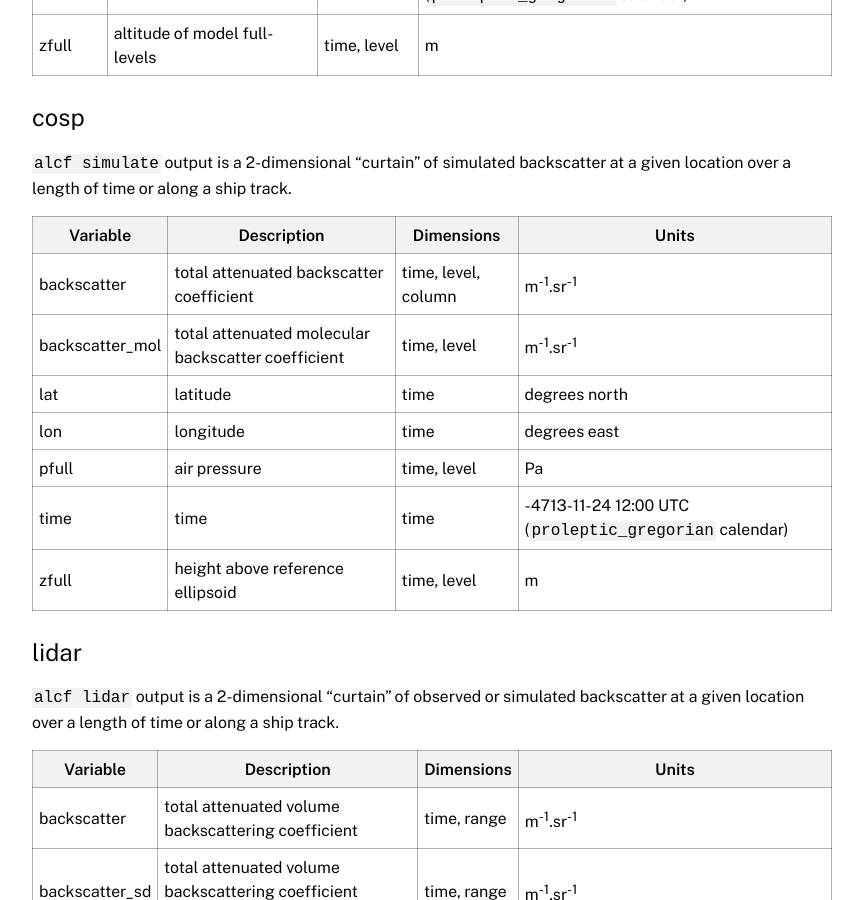
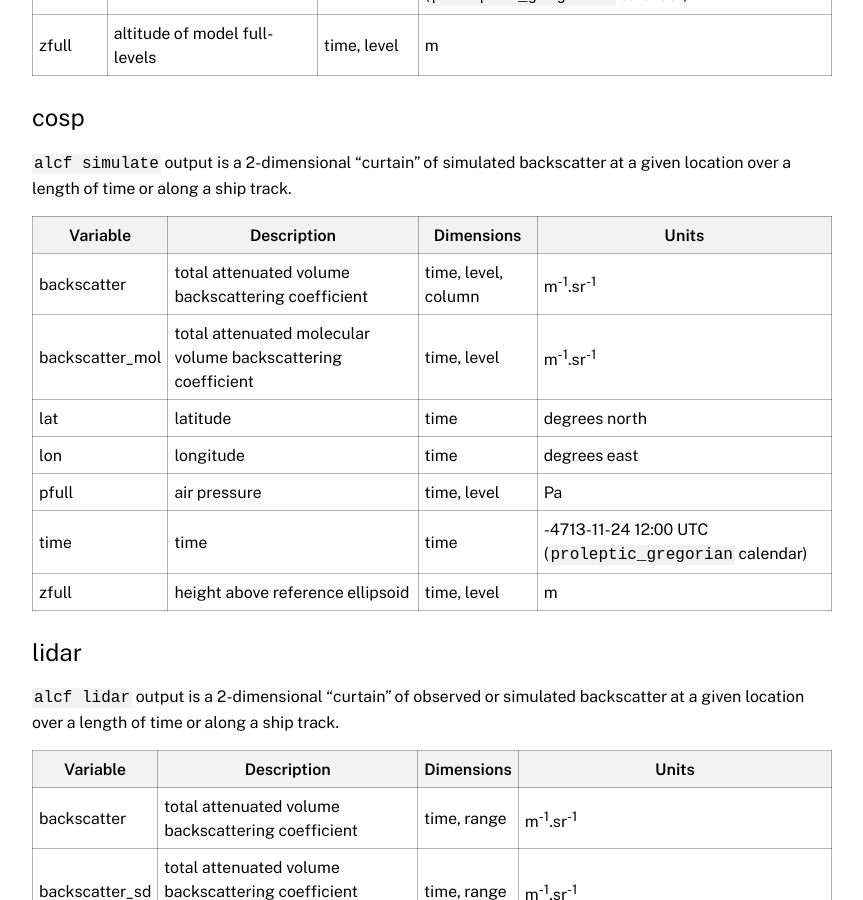
Before and after one commit to alcf-lidar/alcf-lidar.github.io, a Jekyll site: the page built from documentation/alcf_output/index.md, in a window 1280 px wide and 900 px high, scrolled down 1139 px. Shown: the whole window, without its empty margins (208-1071 px from the left). Built offline with Jekyll 4.4.1, drawn with Linux system fonts in a browser that asks for light colours.

```diff
--- a/_includes/alcf_output.md
+++ b/_includes/alcf_output.md
@@ -35,8 +35,8 @@ at a given location over a length of time or along a ship track.
 
 Variable | Description | Dimensions | Units
 --- | --- | --- | ---
-backscatter | total attenuated backscatter coefficient | time, level, column | m<sup>-1</sup>.sr<sup>-1</sup>
-backscatter_mol | total attenuated molecular backscatter coefficient | time, level | m<sup>-1</sup>.sr<sup>-1</sup>
+backscatter | total attenuated volume backscattering coefficient | time, level, column | m<sup>-1</sup>.sr<sup>-1</sup>
+backscatter_mol | total attenuated molecular volume backscattering coefficient | time, level | m<sup>-1</sup>.sr<sup>-1</sup>
 lat | latitude | time | degrees north
 lon | longitude | time | degrees east
 pfull | air pressure | time, level | Pa
```
